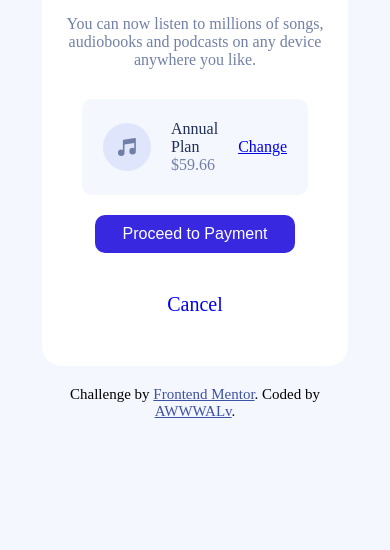
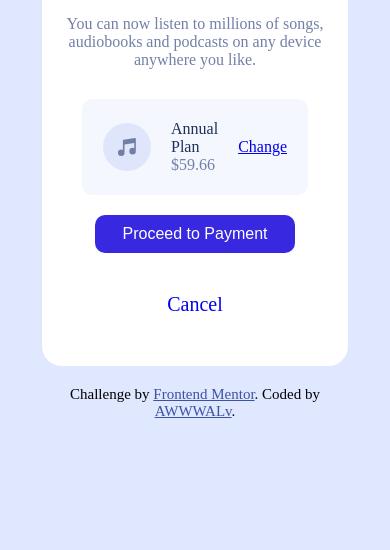
Before and after one commit to AWWALv/ORDER-SUMMARY, a plain HTML site: page index.html in a window 390 px wide. Shown: the part 294-844 px from the top of the page. Drawn offline with Linux system fonts and the light colour scheme; a web font is replaced by a local one.

Commit message:
Update index.css

```diff
--- a/index.css
+++ b/index.css
@@ -6,9 +6,10 @@
 body{
     background-image:url(./pattern-background-desktop.svg) ;
     background-repeat: no-repeat;
-    background-color:  hsl(225, 100%, 98%);
+    background-color: #e0e8ff;
     font-family: 'Red Hat Display', sans-serif;
     background-size: contain;
+
 
 }
 main{
@@ -110,9 +111,9 @@ main{
 
 @media screen and (max-width:1000px){
     body{
-        background-image:url(./images/pattern-background-mobile.svg) ;
+        background-image:url(./pattern-background-mobile.svg) ;
         background-repeat: no-repeat;
-        background-color:  hsl(225, 100%, 98%);
+        background-color: #e0e8ff;
         background-size: contain;
         font-family: 'Red Hat Display', sans-serif;
     }
```
